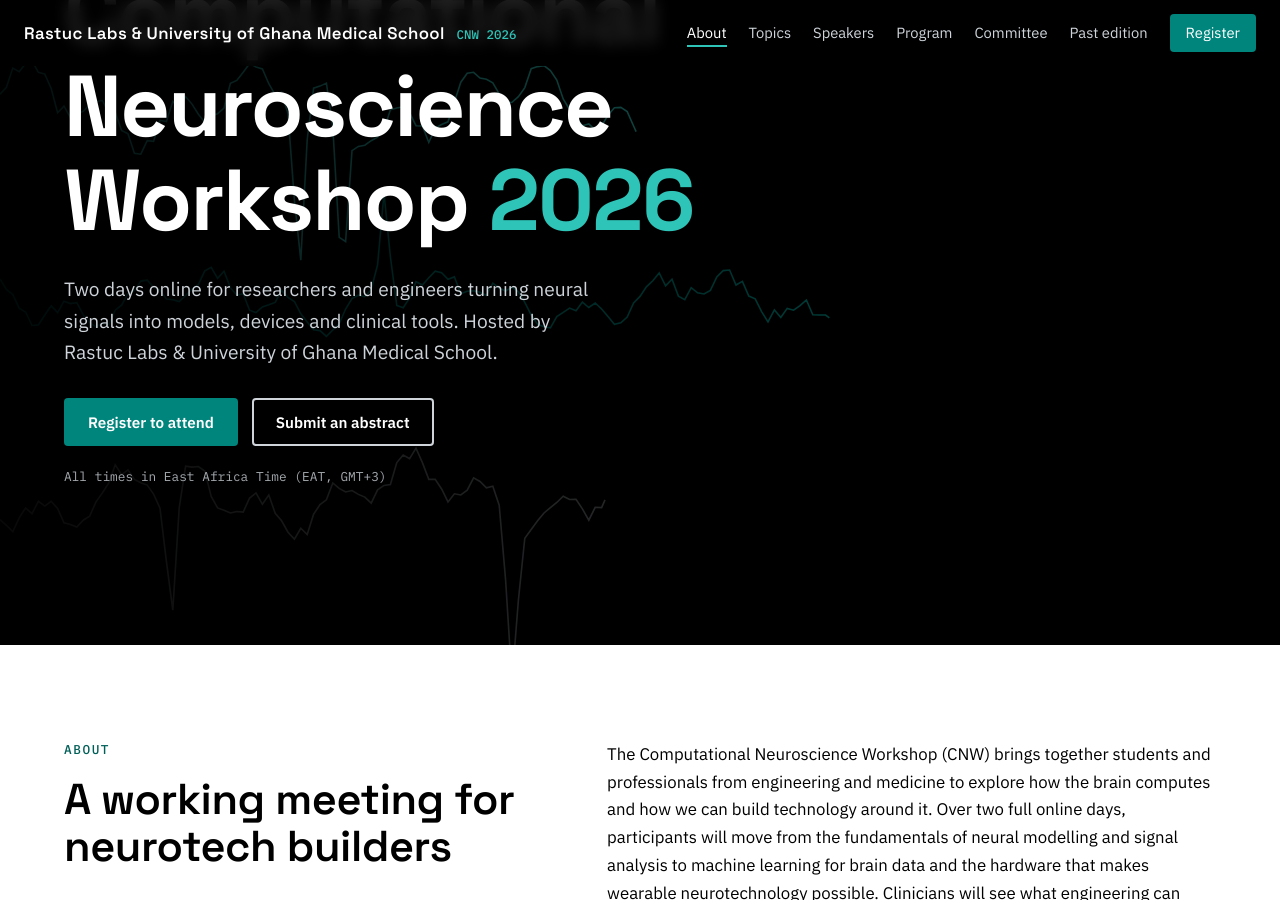
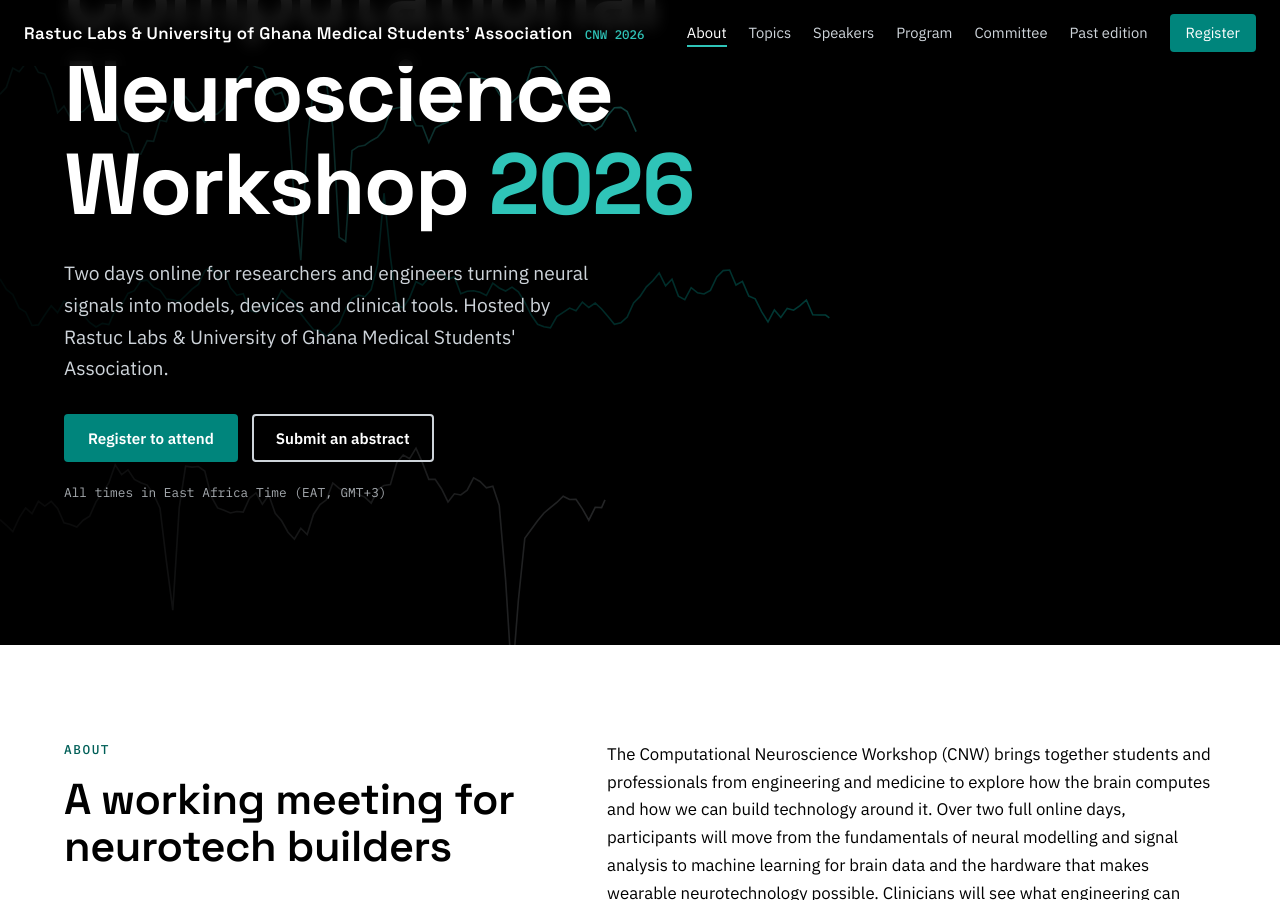
Before and after one commit to Kebaso-J/cnw2026, a Jekyll site: the page built from index.html, in a window 1280 px wide and 900 px high, scrolled down 255 px. Built offline with Jekyll 4.4.1, drawn with Linux system fonts in a browser that asks for light colours; some of the changed text lies outside the part shown.

Commit message:
Update _config.yml

```diff
--- a/_config.yml
+++ b/_config.yml
@@ -11,7 +11,7 @@ timezone_note: "All times in East Africa Time (EAT, GMT+3)"
 url: "https://cnw2026.rastuctechnologies.com/"  # the base hostname & protocol for your site
 baseurl: ""                              # "" for a user/org site; "/repo-name" for a project site
 
-organizer: "Rastuc Labs & University of Ghana Medical School"
+organizer: "Rastuc Labs & University of Ghana Medical Students' Association"
 organizer_parent: "Rastuc Technologies Limited"
 organizer_location: "Nairobi, Kenya"
 contact_email: "info@rastuctechnologies.com"
```
